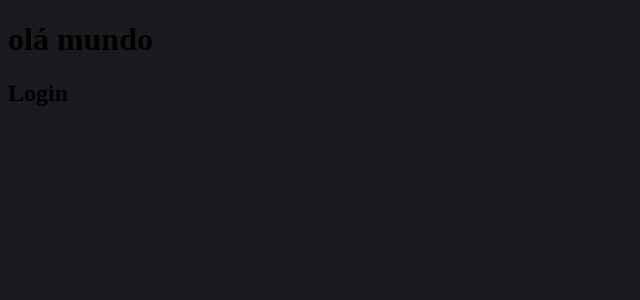
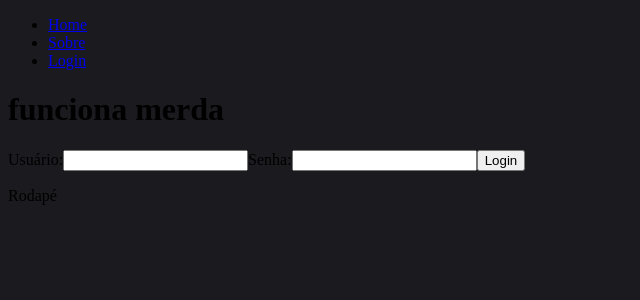
Before and after one commit to davi-rdgr/React-login-API-manipulation, a React (Vite) app: page /login in a window 1280 px wide. Shown: the top 300 px of the page, without its empty margins (0-640 px from the left). Built offline with nearby package versions, Linux system fonts and the light colour scheme.

Commit message:
Criado login com autenticação

```diff
--- a/src/App.jsx
+++ b/src/App.jsx
@@ -1,12 +1,12 @@
 import { Outlet } from 'react-router-dom'
-
+import Nav from './components/Nav.jsx'
+import Footer from './components/Footer.jsx'
 export default function App() {
   return (
-    <div>
-      <h1>olá mundo</h1>
-
+    <>
+      <Nav />
       <Outlet />
-
-    </div>
+      <Footer />
+    </>
   )
 }
--- a/src/components/Nav.jsx
+++ b/src/components/Nav.jsx
@@ -1,7 +1,17 @@
+import { Link } from 'react-router-dom'
+
 export default function Nav() {
+
+
     return (
-        <nav>
-            <p>nav</p>
-        </nav>
+        <header>
+            <nav>
+                <ul>
+                    <li> {<Link to={"/"}>Home</Link>} </li>
+                    <li> {<Link to={"/sobre"}>Sobre</Link>} </li>
+                    <li> {<Link to={"/login"}>Login</Link>} </li>
+                </ul>
+            </nav>
+        </header>
     )
 }
--- a/src/routes/Login.jsx
+++ b/src/routes/Login.jsx
@@ -1,5 +1,47 @@
+import { useRef } from 'react'
+import Produtos from './Produtos'
+
 export default function Login() {
+
+    const user = useRef();
+    const password = useRef()
+    const getUser = sessionStorage.getItem('userData');
+    const getPassword = sessionStorage.getItem('passwordData');
+
+    //funções:
+
+    const handleSubmit = () => {
+        if (user.current.value === 'Admin' && password.current.value === '123456') {
+
+            //autenticação com token
+            let token = Math.random().toString(16).substring(2) * Math.random().toString(16).substring(2);
+
+            sessionStorage.setItem('userData', 'Admin')
+            sessionStorage.setItem('passwordData', token)
+        } else {
+            alert('Usuário ou senha inválidos !!!')
+        }
+    }
+
     return (
-        <h2>Login</h2>
+        <>
+            <h1>funciona merda</h1>
+            <section>
+                {/*if ternário*/}
+                {getUser && getPassword ? (
+                    <Produtos />
+                ) : (
+                    <form onSubmit={handleSubmit}>
+                        <label htmlFor="usuario">Usuário:</label>
+                        <input type="text" ref={user} />
+
+                        <label htmlFor="senha">Senha:</label>
+                        <input type="password" ref={password} />
+
+                        <input type="submit" value="Login" />
+                    </form>
+                )}
+            </section>
+        </>
     )
 }
```
